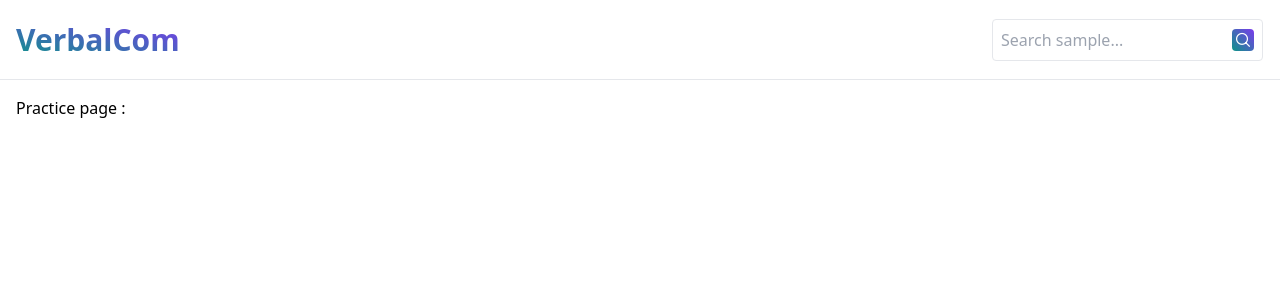
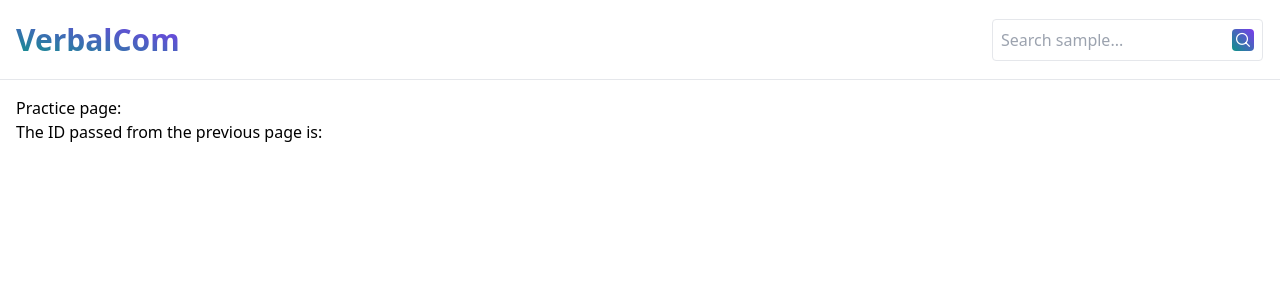
Before and after one commit to ashsajal1/verbalcom, a Vue app: page /practice in a window 1280 px wide. Shown: the top 300 px of the page. Built offline with nearby package versions, Linux system fonts and the light colour scheme.

Commit message:
update: reaceive the id from router

```diff
--- a/src/pages/Practice.vue
+++ b/src/pages/Practice.vue
@@ -1,7 +1,11 @@
 <script lang="ts" setup>
+import { useRoute } from 'vue-router'
 
+const route = useRoute()
+const id = route.query.id as string
 </script>
 
 <template>
-    <h1>Practice page :</h1>
+  <h1>Practice page:</h1>
+  <p>The ID passed from the previous page is: {{ id }}</p>
 </template>
```
